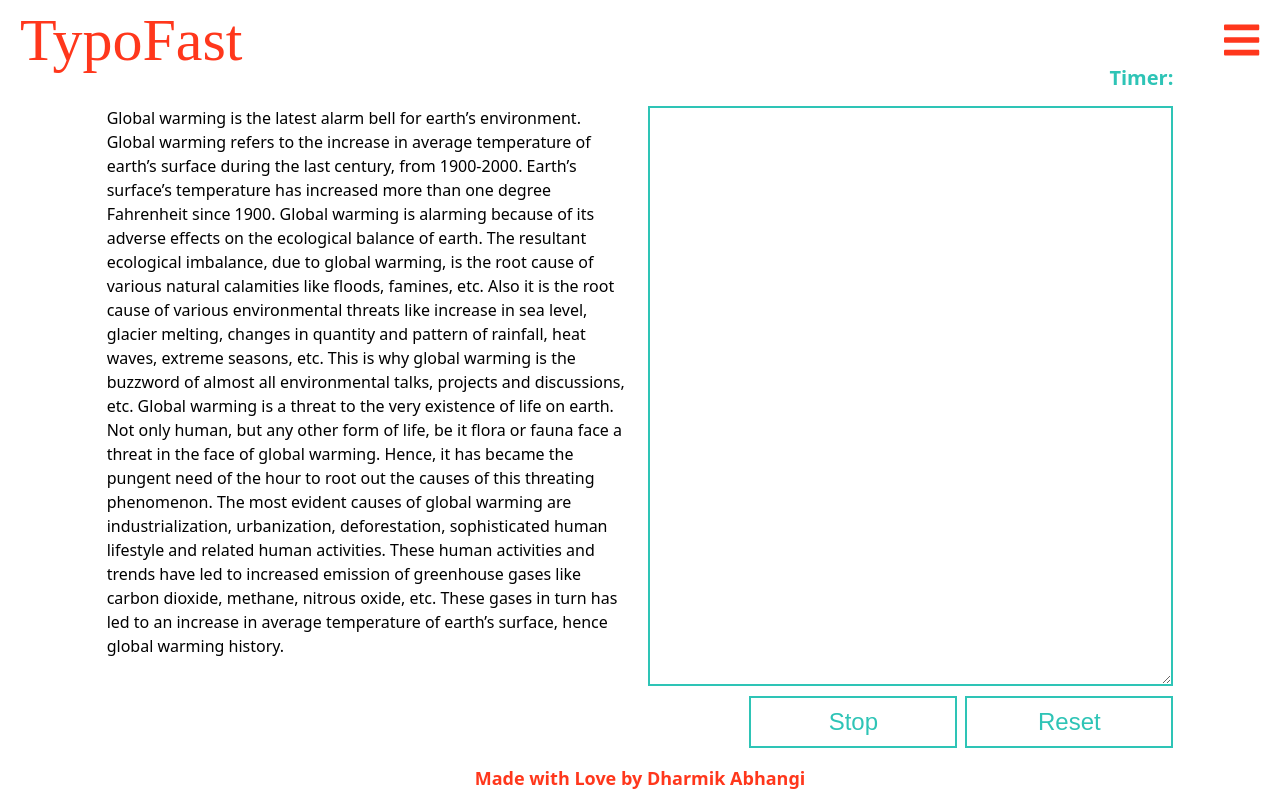
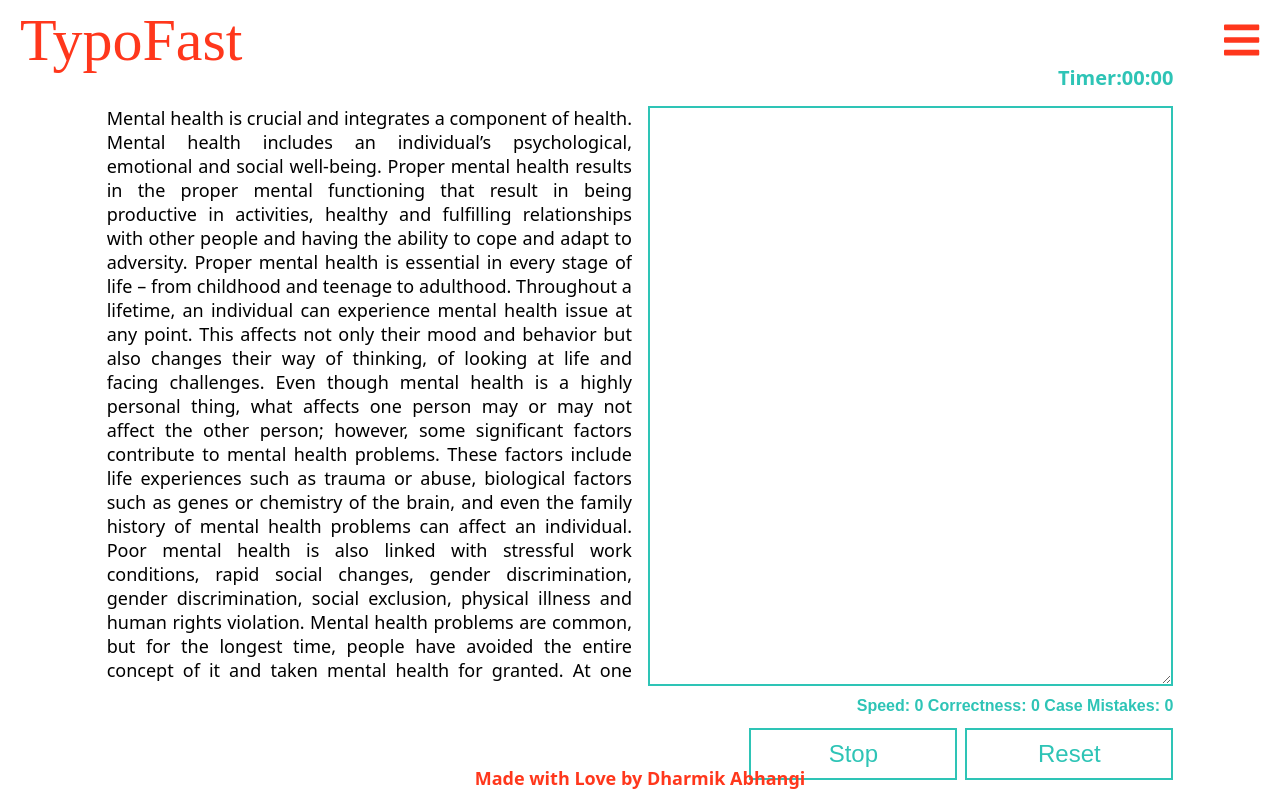
Before and after one commit to Dharmik3107/TypoFast, a React (Create React App) app: page /type in a window 1280 px wide. Built offline with nearby package versions, Linux system fonts and the light colour scheme; a web font is replaced by a local one.

Commit message:
Logic Done

```diff
--- /dev/null
+++ b/src/helper/result.js
@@ -0,0 +1,76 @@
+function countWords(userPara) {
+  if (typeof userPara !== "string") return "Invalid Input";
+  const userWords = userPara.split(" ");
+  const totalWords = userWords.length;
+  return totalWords;
+}
+
+function getCorrectness(rawPara, userPara) {
+  if (typeof rawPara !== "string" || typeof userPara !== "string")
+    return "Invalid Input";
+  let rawWords = rawPara.split(" ");
+
+  rawWords = rawWords
+    .filter((element) => {
+      if (element.match(/[a-z]/i)) return element;
+    })
+    .map((element) => element.replace(/\n/g, ""));
+
+  const userWords = userPara.split(" ").filter((element) => {
+    if (element.match(/[a-z]/i)) return element;
+  });
+
+  if (userWords.length === 0) return 0;
+
+  let counter = 0;
+  for (let index = 0; index < userWords.length; index++) {
+    if (userWords[index] !== rawWords[index]) counter = counter + 1;
+  }
+
+  const totalWords = userWords.length;
+  if (counter === 0) return 100;
+  if (counter > 0 && counter < totalWords)
+    return Math.floor(((totalWords - counter) / totalWords) * 100);
+  else return 0;
+}
+
+function getCaseMistake(rawPara, userPara) {
+  if (typeof rawPara !== "string" || typeof userPara !== "string")
+    return "Invalid Input";
+  let rawWords = rawPara.split(" ");
+  rawWords = rawWords
+    .filter((element) => {
+      if (element.match(/[a-z]/i)) {
+        return element;
+      }
+    })
+    .map((element) => element.replace(/\n/g, ""));
+  let userWords;
+  if (userPara) userWords = userPara.split(" ");
+  else userWords = [];
+  userWords = userWords
+    .filter((element) => {
+      if (element.match(/[a-z]/i)) {
+        return element;
+      }
+    })
+    .map((element) => element.replace(/\n/g, ""));
+
+  let normalCounter = 0;
+  let caseCounter = 0;
+  for (let index = 0; index < userWords.length; index++) {
+    if (userWords[index] !== rawWords[index]) {
+      normalCounter = normalCounter + 1;
+      if (userWords[index].toLowerCase() === rawWords[index]) {
+        caseCounter = caseCounter + 1;
+      }
+      if (userWords[index] === rawWords[index].toLowerCase()) {
+        caseCounter = caseCounter + 1;
+      }
+    }
+  }
+
+  return caseCounter;
+}
+
+export { countWords, getCorrectness, getCaseMistake };
--- a/src/pages/Type/Type.js
+++ b/src/pages/Type/Type.js
@@ -1,30 +1,91 @@
-import React from "react";
+import React, { useEffect, useRef, useState } from "react";
 import Header from "../../components/Header/Header";
 import Footer from "../../components/Footer/Footer";
 import { ParaObj } from "../../Data/Paras";
+import {
+  countWords,
+  getCorrectness,
+  getCaseMistake,
+} from "../../helper/result";
 
 const Type = () => {
-  const handleTypedPara = (event) => {};
+  const [para, setPara] = useState("");
+  const [typedPara, setTypedPara] = useState("");
+  const [seconds, setSeconds] = useState(0);
+  const [minutes, setMinutes] = useState(0);
+  const [reset, setReset] = useState(false);
+  const [stop, setStop] = useState(false);
+  const [start, setStart] = useState(true);
+  const aux = useRef([]);
+  const timer = useRef(null);
 
-  const randomParaGenerator = () => {
-    let paras = Object.values(ParaObj);
-    let randomPara = paras[Math.floor(Math.random() * paras.length)];
-    return randomPara;
+  useEffect(() => {
+    const randomParaGenerator = () => {
+      let paras = Object.values(ParaObj);
+      let randomPara = paras[Math.floor(Math.random() * paras.length)];
+      return randomPara;
+    };
+    let para = randomParaGenerator();
+    setPara(() => para);
+  }, [reset]);
+
+  const handleTypedPara = (event) => {
+    setTypedPara(() => event.target.value);
   };
 
-  const handleStop = () => {};
+  const handleKeyDown = (event) => {
+    if (aux.current.length < 1 && event.key.match(/[a-z]/i)) {
+      aux.current.push(event.key);
+      timer.current = setInterval(() => {
+        setSeconds((seconds) => seconds + 1);
+      }, 1000);
+    }
+  };
+  if (seconds > 59) {
+    setMinutes((minutes) => minutes + 1);
+    setSeconds(0);
+  }
 
-  let para = randomParaGenerator();
+  const handleReset = () => {
+    setReset((reset) => !reset);
+    clearInterval(timer.current);
+    setSeconds(0);
+    setMinutes(0);
+    setTypedPara(() => "");
+    aux.current = [];
+  };
+
+  const handleStop = () => {
+    setStop(!stop);
+    setStart(!start);
+  };
+
+  if (stop) {
+    clearInterval(timer.current);
+  }
+  if (start && aux.current.length === 1) {
+    clearInterval(timer.current);
+    timer.current = setInterval(() => {
+      setSeconds((seconds) => seconds + 1);
+    }, 1000);
+  }
+
+  let speed = minutes === 0 ? 0 : Math.floor(countWords(typedPara) / minutes);
+  let efficiency = getCorrectness(para, typedPara);
+  let caseResult = getCaseMistake(para, typedPara);
 
   return (
     <main className="w-[100vw] h-[100vh] flex justify-center items-center">
       <Header />
       <section className="w-5/6 min-h-[600px] max-h-[700px]">
         <div className="w-full h-[56px] flex justify-end items-center text-[#2EC4B6] font-semibold text-xl">
-          Timer:
+          Timer:{minutes < 10 ? `0${minutes}` : minutes}:
+          {seconds < 10 ? `0${seconds}` : seconds}
         </div>
         <div className="w-full h-[580px] flex justify-between items-center">
-          <div className="w-1/2 h-full mr-2 font-medium text-base">{para}</div>
+          <div className="w-1/2 h-full mr-2 font-medium text-lg text-justify overflow-clip leading-6">
+            {para}
+          </div>
           <div className="w-1/2 h-full ml-2 border-2 border-solid border-[#2EC4B6]">
             <textarea
               name="paraSpace"
@@ -33,18 +94,26 @@ const Type = () => {
               rows="10"
               className="w-full h-full outline-none font-medium text-lg pl-1"
               onPaste={(e) => e.preventDefault()}
+              onKeyDown={handleKeyDown}
               onChange={handleTypedPara}
+              value={typedPara}
             ></textarea>
           </div>
         </div>
-        <div className="w-full h-[56px] flex justify-end items-center mt-2">
+        <div className="w-full h-8 flex justify-end items-center mt-1 text-[#2EC4B6] fontType-2 text-base font-semibold">
+          Speed: {speed} Correctness: {efficiency} Case Mistakes: {caseResult}
+        </div>
+        <div className="w-full h-[56px] flex justify-end items-center mt-1">
           <button
             className="fontType-2 relative text-[#2EC4B6] border-2 border-solid border-[#2EC4B6] py-2 px-10 w-52 text-2xl hoverEffect2 mr-2"
             onClick={handleStop}
           >
-            Stop
+            {stop ? `Start` : `Stop`}
           </button>
-          <button className="fontType-2 relative text-[#2EC4B6] border-2 border-solid border-[#2EC4B6] py-2 px-10 w-52 text-2xl hoverEffect2">
+          <button
+            className="fontType-2 relative text-[#2EC4B6] border-2 border-solid border-[#2EC4B6] py-2 px-10 w-52 text-2xl hoverEffect2"
+            onClick={handleReset}
+          >
             Reset
           </button>
         </div>
```
Also changed, not shown: Challenges.txt (added), 1 other file (tests, documents, lock files or other folders).
